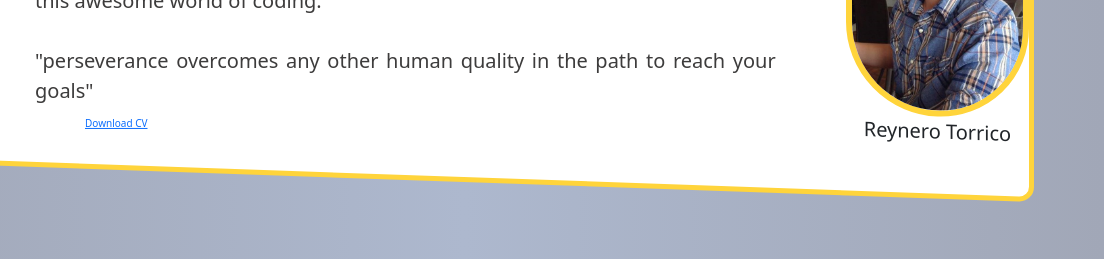
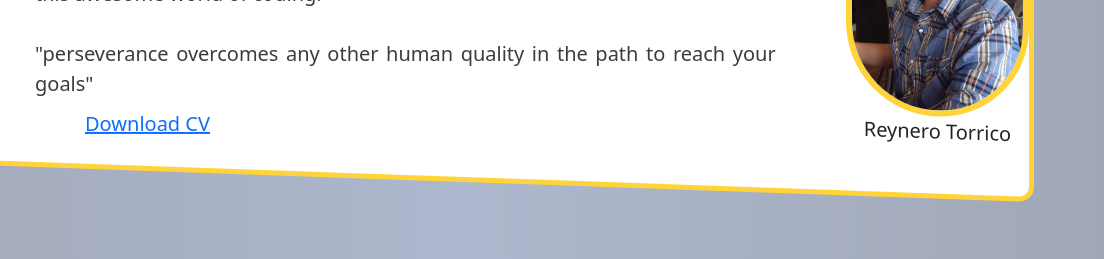
Before and after one commit to Reynero/Reynero.github.io, a plain HTML site: page index.html in a window 1280 px wide. Shown: the part 338-597 px from the top of the page, 176-1280 px from the left. Drawn offline with nearby package versions, Linux system fonts and the light colour scheme.

Commit message:
add CV 2

```diff
--- a/CSS/style.css
+++ b/CSS/style.css
@@ -114,6 +114,10 @@ header{
     color: black;
 }
 .descrip p{
+    font-size: 2rem;
+    text-align: justify;
+}
+.descrip a{
     font-size: 2rem;
     text-align: justify;
 }
--- a/index.html
+++ b/index.html
@@ -48,7 +48,7 @@
                     currently studying Systems Engineering, i'm eager to learn more everyday in<br> this awesome world of
                     coding.<br><br>"perseverance overcomes any other human quality in the path to reach your goals"
                 </p>
-                <a href="./assets/CV.pdf" download="Reynero-CV.pdf">Download CV</a>
+                <a href="./assets/CV.pdf" class="download-cv" download="Reynero-CV.pdf">Download CV</a>
             </article>
             <figure class="bout-pic">
                 <img src="./IMG/pp.jpg" alt="Reynero Torrico">
```
